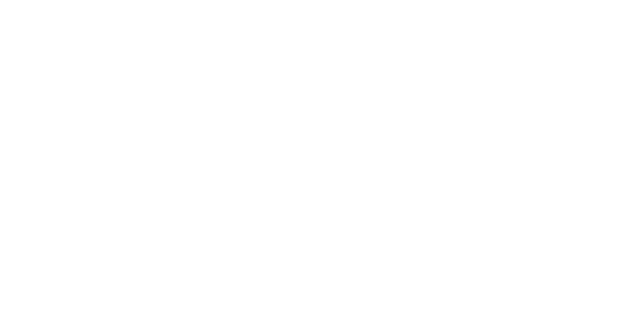
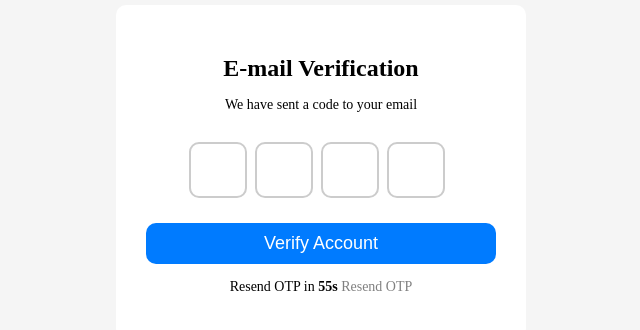
Before and after one commit to DhanushT7/Chat-Application, a React (Vite) app in the folder Frontend/: page /verifyEmail in a window 1280 px wide. Before the commit this address had no page. Shown: the part 228-558 px from the top of the page, without its empty margins (319-959 px from the left). Built offline with nearby package versions, Linux system fonts and the light colour scheme.

Commit message:
added some code for email verification

```diff
--- a/Frontend/src/App.jsx
+++ b/Frontend/src/App.jsx
@@ -6,6 +6,7 @@
 import Forgot from './pages/forgotPass/enterOTP.jsx'
 import Reset from './pages/forgotPass/newPass.jsx'
 import Signup from "./pages/signup/signup.jsx";
+import VerifyEmail from './pages/signup/verifyEmail.jsx';
 
 
 function App() {
@@ -19,6 +20,7 @@
           <Route path="/newPass" element={ <Reset/> } />
           <Route path="/signup" element={ <Signup/> } />
           <Route path="/contact" element={ <Contact/> } />
+          <Route path="/verifyEmail" element={ <VerifyEmail/> } />
         </Routes>
       </Router>
   );
--- a/Frontend/src/pages/signup/signup.jsx
+++ b/Frontend/src/pages/signup/signup.jsx
@@ -74,6 +74,28 @@
 
   }, [email, password, confirmPassword]);
 
+
+  const handleSignUp =  async()=>{
+
+    console.log("checking email exist or not");
+    const res = await fetch("http://localhost:5001/api/signup/checkEmailExists", {
+      method : "POST",
+      headers : {'Content-Type':'application/json'},
+      body : JSON.stringify({email:email, password:password}),
+    });
+
+    const data = await res.json();
+    if(data.message === "email not exists"){
+      alert("verify you email");
+      navigate("/verifyEmail");
+    }else{
+      alert(data.message);
+    }
+
+    return;
+  }
+
+/*
   const handleSignUp =  async()=>{
 
     const res = await fetch("http://localhost:5001/api/signup", {
@@ -93,7 +115,7 @@
       alert(data.message);
     }
     return;
-  }
+  }   */
 
   return(
     <div className="page-body">
--- /dev/null
+++ b/Frontend/src/pages/signup/verifyEmail.css
@@ -0,0 +1,77 @@
+body{
+  margin: 0px;
+}
+
+.container{
+  display: flex;
+  justify-content: center;
+  align-items: center;
+  height: 100vh;
+  background-color: #f5f5f5;
+}
+
+.verify-box{
+  background: white;
+  padding: 30px;
+  border-radius: 10px;
+  text-align: center;
+  box-shadow: 0px,4px,1px rgba(0,0,0,0.1);
+  width: 350px;
+}
+
+.verify-box h2{
+  margin-bottom: 10px;
+}
+
+.otp-input input{
+  height: 50px;
+  width: 50px;
+  margin-top: 15px;
+  margin-right: 8px;
+  text-align: center;
+  font-size: 24px;
+  border: 2px solid #ccc;
+  border-radius: 10px;
+}
+
+.otp-input input:focus{
+  border-color: #007bff;
+  outline: none;
+}
+
+.verify-btn{
+  width: 100%;
+  padding: 10px;
+  margin-top: 25px;
+  font-size: 18px;
+  background-color: #007bff;
+  color: white;
+  border: none;
+  border-radius: 10px;
+  cursor: pointer;
+}
+
+.verify-btn:hover{
+  background-color: #0056b3;
+}
+
+p{
+  margin-top: 15px;
+  font-size: 14px;
+}
+
+.resend-link{
+  color: #007bff;
+  text-decoration: none;
+  cursor: pointer;
+}
+
+.resend-link:hover{
+  text-decoration: underline;
+}
+
+.resend-link.disabled{
+  color: gray;
+  cursor: not-allowed;
+  pointer-events: none;
+}
--- /dev/null
+++ b/Frontend/src/pages/signup/verifyEmail.jsx
@@ -0,0 +1,168 @@
+import React,{useState,useEffect} from 'react';
+import {useNavigate} from 'react-router-dom';
+import { useLocation } from 'react-router-dom';
+import './verifyEmail.css';
+
+function VerifyEmail(){
+
+  const navigate = useNavigate();
+
+  const location = useLocation();
+  const [email, setEmail] = useState("");
+  const [generatedOtp, setGeneratedOtp] = useState("");
+  const [isRequestInProgress, setIsRequestInProgress] = useState(false);
+
+  useEffect(() => {
+    if (location.state?.email) {
+      setEmail(location.state.email);
+      console.log("Received email from login page:", location.state.email);
+
+      // Call generateOtp only once
+      if (!generatedOtp) {
+        generateOtp(location.state.email);
+      }
+    }
+  }, []); // Empty dependency array ensures this runs only once
+
+
+  const [otp,setOtp] = useState(["","","",""]);
+  const [timerCount,setTimer] = useState(60);
+  const [disable,setDisable] = useState(true);
+
+  useEffect(() => {
+    if (timerCount > 0) {
+      const interval = setInterval(() => {
+        setTimer((prevTimer) => prevTimer - 1);
+      }, 1000);
+      return () => clearInterval(interval); // Cleanup interval on unmount
+    } else {
+      setDisable(false);
+    }
+  }, [timerCount]);
+
+  const handleResendOTP=()=>{
+    setTimer(60);
+    setDisable(true);
+    generateOtp(email);
+    console.log("OTP Resent!");
+  }
+
+  const handleChange = (e,index) => {
+    let newOtp = [...otp];
+    newOtp[index] = e.target.value.replace(/\D/,"");
+    setOtp(newOtp);
+
+    if(e.target.value.replace(/\D/,"") && index<3){
+      document.getElementById(`otp-${index+1}`).focus();
+    }
+  };
+
+  const handleKeyDown = (e,index) => {
+    if(e.key === "Backspace" && !otp[index] && index>0){
+      document.getElementById(`otp-${index-1}`).focus();
+    }
+    if(e.key === "ArrowLeft" && index>0){
+      document.getElementById(`otp-${index-1}`).focus();
+      e.preventDefault();
+    }
+    if(e.key === "ArrowRight" && index<3){
+      document.getElementById(`otp-${index+1}`).focus();
+      e.preventDefault();
+    }
+  }
+
+  let debounceTimeout;
+
+  const generateOtp = async (email) => {
+      if (debounceTimeout || isRequestInProgress) return;
+
+      setIsRequestInProgress(true);
+      debounceTimeout = setTimeout(() => {
+        debounceTimeout = null;
+      },1000);
+
+      const otp = Math.floor(1000 + Math.random()*9000).toString();
+      setGeneratedOtp(otp);
+      console.log("Generating OTP for email:", email);
+
+      try {
+        const res = await fetch('http://localhost:5001/api/send_recovery_email',{
+          method: 'POST',
+          headers: { 'Content-Type' : 'application/json' },
+          body: JSON.stringify({ recepient_email: email, OTP: otp }),
+        });
+
+        const data = await res.text();
+        console.log("Server Response : ", data);
+      }catch(err){
+        console.log("Failed to send OTP.", err);
+      }finally{
+        setIsRequestInProgress(false);
+      }
+  };
+
+  const handleVerify = () =>{
+    const enteredOtp = otp.join("");
+
+    if(enteredOtp == generatedOtp){
+      alert(`\t\t\tOTP Verified \nEntered OTP : ${otp.join("")}`);
+
+      setTimeout(()=>{
+        navigate('/newPass', { state: { email } });
+      }, 1000);
+
+    }else{
+      alert(`Wrong OTP. Try again`);
+    }
+  };
+
+  return(
+    <div className="container">
+      <div className="verify-box">
+        <h2>E-mail Verification</h2>
+        <p>We have sent a code to your email </p>
+        <form autoComplete='off'>
+          <div className="otp-input">
+            <input type="text" name="fake" style={{display:"none"}} autoComplete='off'></input>
+            {otp.map((digit,index)=> (
+              <input
+                key = {index}
+                id = {`otp-${index}`}
+                type = "text"
+                maxLength={1}
+                value={digit}
+                onChange={(e)=>handleChange(e,index)}
+                onKeyDown={(e)=>handleKeyDown(e,index)}
+                name= {`otp-${index}-${Math.random()}`}
+                autoComplete="one-time-code"
+                inputMode='numeric'
+              />
+            ))}
+          </div>
+        </form>
+        <button className="verify-btn" onClick={handleVerify}>Verify Account</button>
+        <p>
+          {disable? (
+            <span>Resend OTP in <strong>{timerCount}s </strong></span>
+          ):(
+            <span>Didn't receive code? </span>
+          )}
+          <a
+            className={`resend-link ${disable? "disabled" : ""}`}
+            href="#"
+            onClick={(e)=>{
+              if(disable){
+                e.preventDefault();
+                return;
+              }
+              handleResendOTP();
+              }}
+          >
+            Resend OTP
+          </a>
+          </p>
+      </div>
+    </div>
+  );
+}
+export default VerifyEmail ;
```
Also changed, not shown: Frontend/src/pages/signup/sendEmail.jsx (added), 1 other file (tests, documents, lock files or other folders).
